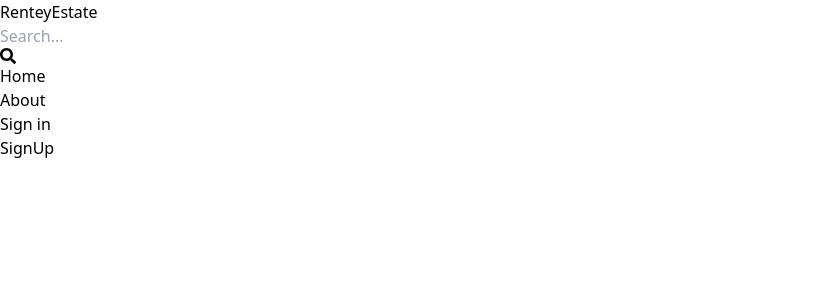
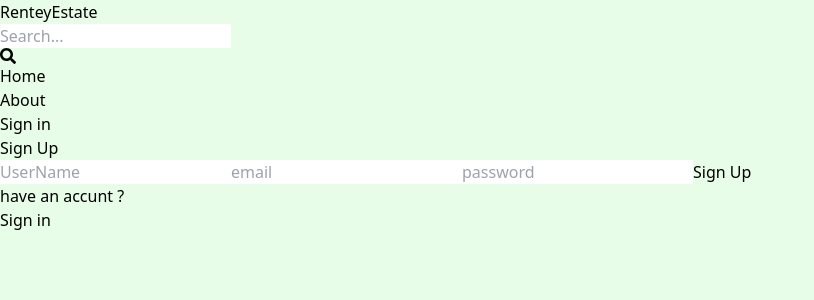
Before and after one commit to AhmedNazem/RentyEstate-0.1, a React (Vite) app in the folder client/: page /sign-up in a window 1280 px wide. Shown: the top 300 px of the page, without its empty margins (0-814 px from the left). Built offline with nearby package versions, Linux system fonts and the light colour scheme.

Commit message:
complete sign up page ui

```diff
--- a/client/src/index.css
+++ b/client/src/index.css
@@ -1,3 +1,6 @@
 @tailwind base;
 @tailwind components;
 @tailwind utilities;
+body {
+  background-color: #e7fde7;
+}
--- a/client/src/pages/SignUp.jsx
+++ b/client/src/pages/SignUp.jsx
@@ -1,5 +1,39 @@
+import { Link } from "react-router-dom";
 function SignUp() {
-  return <div>SignUp</div>;
+  return (
+    <div className="p-3 max-w-lg  x-auto">
+      <h1 className="text-3xl text-center font-semibold my-7">Sign Up</h1>
+      <form className="flex flex-col gap-4 ">
+        <input
+          type="text"
+          placeholder="UserName"
+          className="border p-3 rounded-lg "
+          id="username"
+        />
+        <input
+          type="email"
+          placeholder="email"
+          className="border p-3 rounded-lg "
+          id="email"
+        />
+        <input
+          type="password"
+          placeholder="password"
+          className="border p-3 rounded-lg "
+          id="password"
+        />
+        <button className="bg-green-700 text-white p-3 rounded-lg uppercase hover:opacity-95 disabled:opacity-80 ">
+          Sign Up
+        </button>
+      </form>
+      <div className="flex gap-2 m-5">
+        <p>have an accunt ?</p>
+        <Link to={"/sign-in"}>
+          <span className="text-blue-950 hover:bg-cyan-200 ">Sign in </span>
+        </Link>
+      </div>
+    </div>
+  );
 }
 
 export default SignUp;
```
